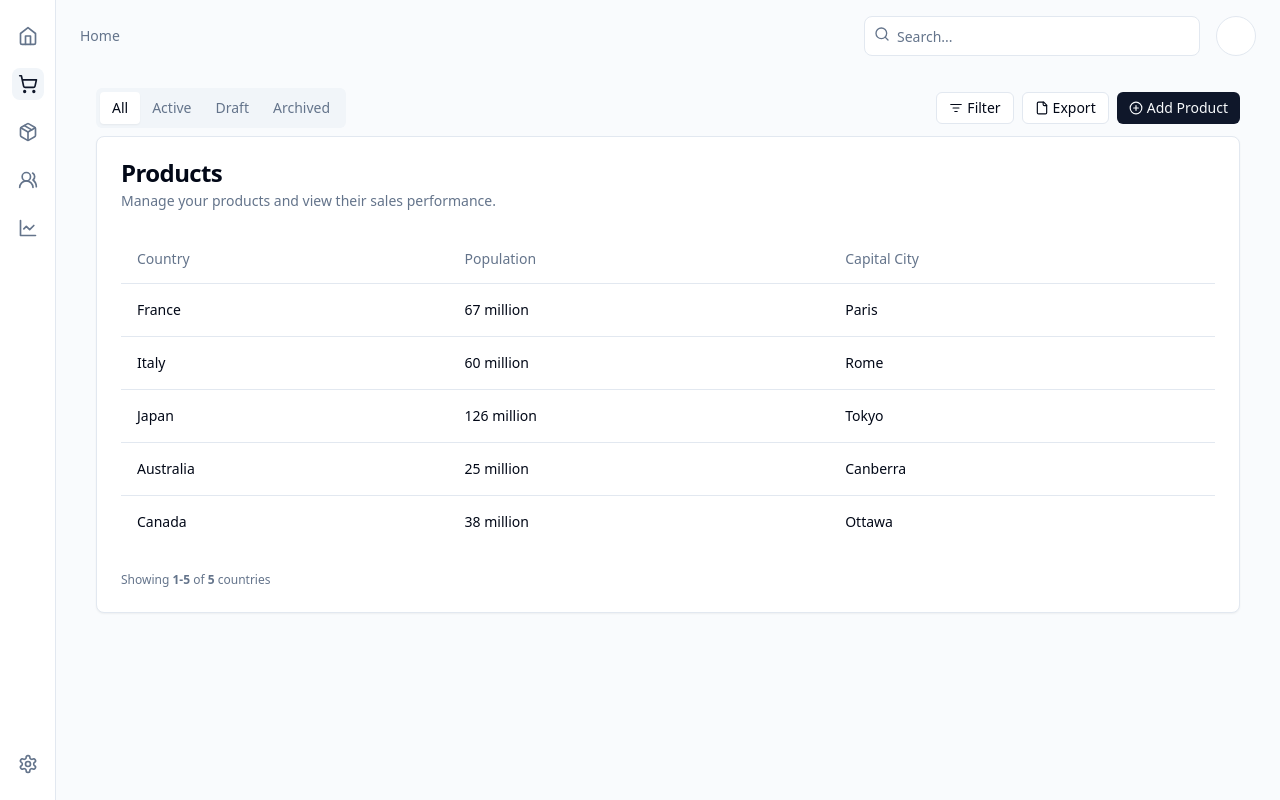
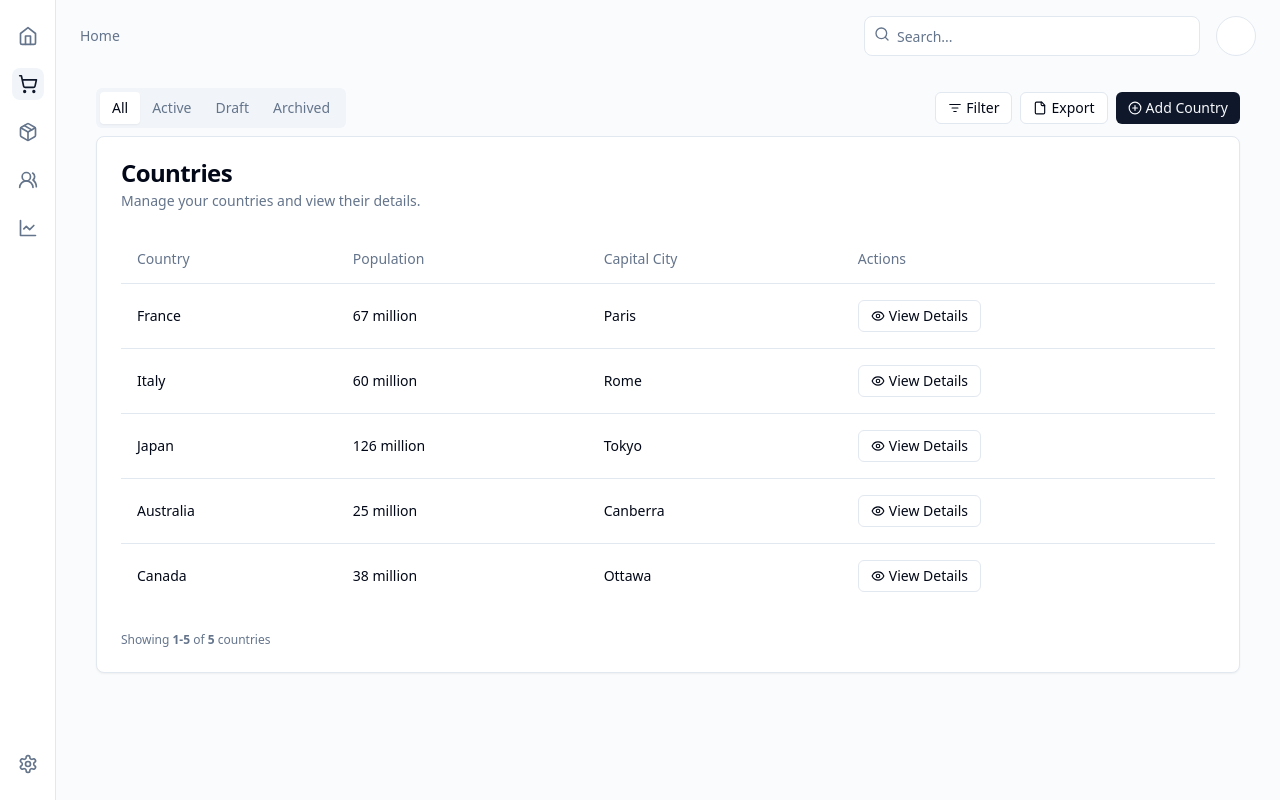
Before and after one commit to GPT-Engineer-App/visitable-countries, a React (Vite) app: page / in a window 1280 px wide. Built offline with nearby package versions, Linux system fonts and the light colour scheme.

Commit message:
Added "View Details" action for each row in the country list table and implemented "Add Country" action with a dialog.

```diff
--- a/src/pages/Index.jsx
+++ b/src/pages/Index.jsx
@@ -12,6 +12,7 @@ import {
   Settings,
   ShoppingCart,
   Users2,
+  Eye,
 } from "lucide-react"
 
 import { Badge } from "@/components/ui/badge"
@@ -62,6 +63,8 @@ import {
   TooltipTrigger,
   TooltipProvider,
 } from "@/components/ui/tooltip"
+import { Dialog, DialogContent, DialogHeader, DialogTitle, DialogTrigger } from "@/components/ui/dialog"
+import { useState } from "react"
 
 const Index = () => {
   const countries = [
@@ -71,6 +74,13 @@ const Index = () => {
     { name: "Australia", population: "25 million", capital: "Canberra" },
     { name: "Canada", population: "38 million", capital: "Ottawa" },
   ];
+
+  const [newCountry, setNewCountry] = useState({ name: "", population: "", capital: "" });
+
+  const handleAddCountry = () => {
+    countries.push(newCountry);
+    setNewCountry({ name: "", population: "", capital: "" });
+  };
 
   return (
     <div className="p-4">
@@ -112,20 +122,47 @@ const Index = () => {
                 Export
               </span>
             </Button>
-            <Button size="sm" className="h-8 gap-1">
-              <PlusCircle className="h-3.5 w-3.5" />
-              <span className="sr-only sm:not-sr-only sm:whitespace-nowrap">
-                Add Product
-              </span>
-            </Button>
+            <Dialog>
+              <DialogTrigger asChild>
+                <Button size="sm" className="h-8 gap-1">
+                  <PlusCircle className="h-3.5 w-3.5" />
+                  <span className="sr-only sm:not-sr-only sm:whitespace-nowrap">
+                    Add Country
+                  </span>
+                </Button>
+              </DialogTrigger>
+              <DialogContent>
+                <DialogHeader>
+                  <DialogTitle>Add a new country</DialogTitle>
+                </DialogHeader>
+                <div className="space-y-4">
+                  <Input
+                    placeholder="Country Name"
+                    value={newCountry.name}
+                    onChange={(e) => setNewCountry({ ...newCountry, name: e.target.value })}
+                  />
+                  <Input
+                    placeholder="Population"
+                    value={newCountry.population}
+                    onChange={(e) => setNewCountry({ ...newCountry, population: e.target.value })}
+                  />
+                  <Input
+                    placeholder="Capital City"
+                    value={newCountry.capital}
+                    onChange={(e) => setNewCountry({ ...newCountry, capital: e.target.value })}
+                  />
+                  <Button onClick={handleAddCountry}>Add Country</Button>
+                </div>
+              </DialogContent>
+            </Dialog>
           </div>
         </div>
         <TabsContent value="all">
           <Card x-chunk="dashboard-06-chunk-0">
             <CardHeader>
-              <CardTitle>Products</CardTitle>
+              <CardTitle>Countries</CardTitle>
               <CardDescription>
-                Manage your products and view their sales performance.
+                Manage your countries and view their details.
               </CardDescription>
             </CardHeader>
             <CardContent>
@@ -135,6 +172,7 @@ const Index = () => {
                     <TableHead>Country</TableHead>
                     <TableHead>Population</TableHead>
                     <TableHead>Capital City</TableHead>
+                    <TableHead>Actions</TableHead>
                   </TableRow>
                 </TableHeader>
                 <TableBody>
@@ -143,6 +181,14 @@ const Index = () => {
                       <TableCell>{country.name}</TableCell>
                       <TableCell>{country.population}</TableCell>
                       <TableCell>{country.capital}</TableCell>
+                      <TableCell>
+                        <Button variant="outline" size="sm" className="h-8 gap-1">
+                          <Eye className="h-3.5 w-3.5" />
+                          <span className="sr-only sm:not-sr-only sm:whitespace-nowrap">
+                            View Details
+                          </span>
+                        </Button>
+                      </TableCell>
                     </TableRow>
                   ))}
                 </TableBody>
```
